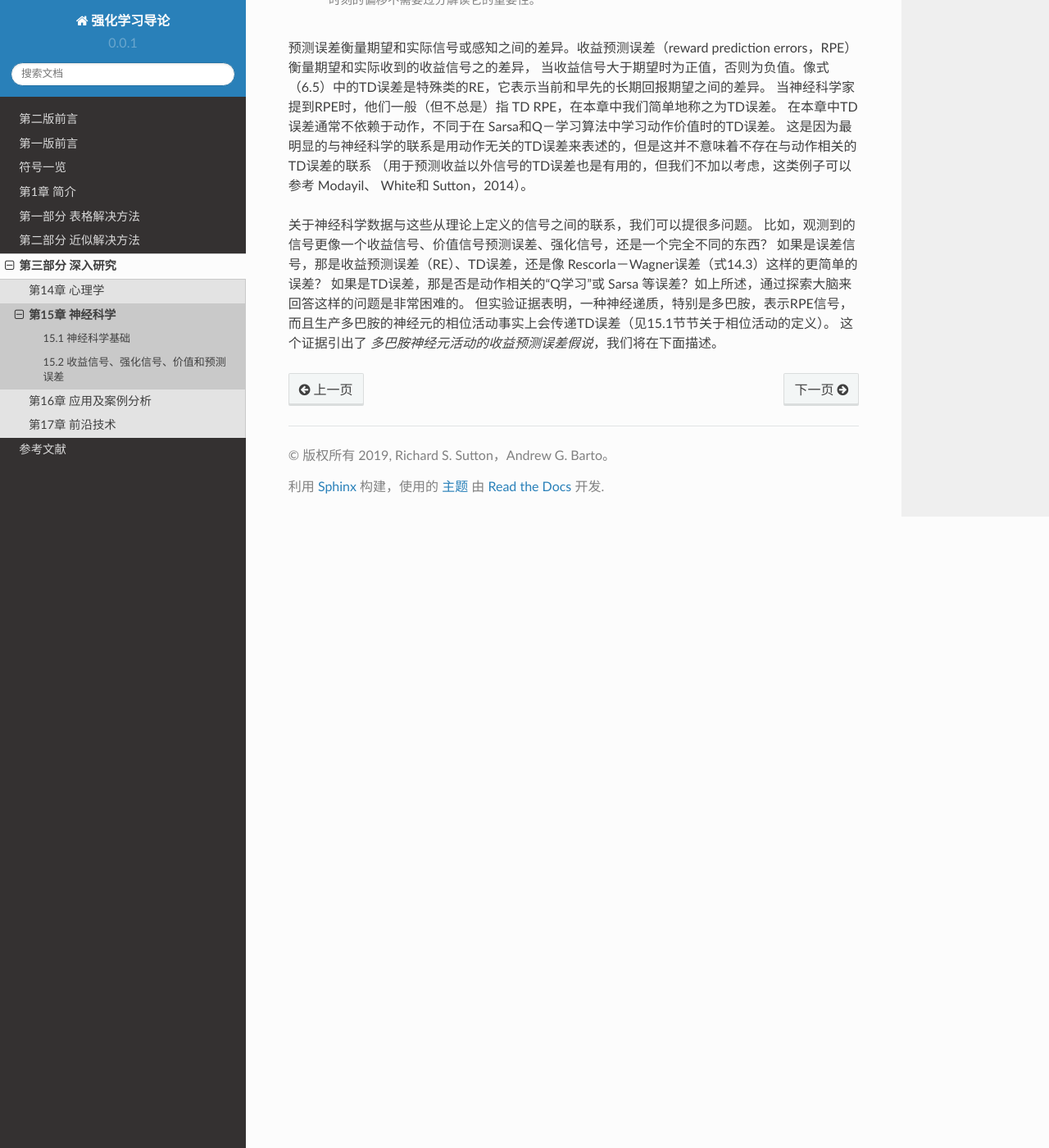
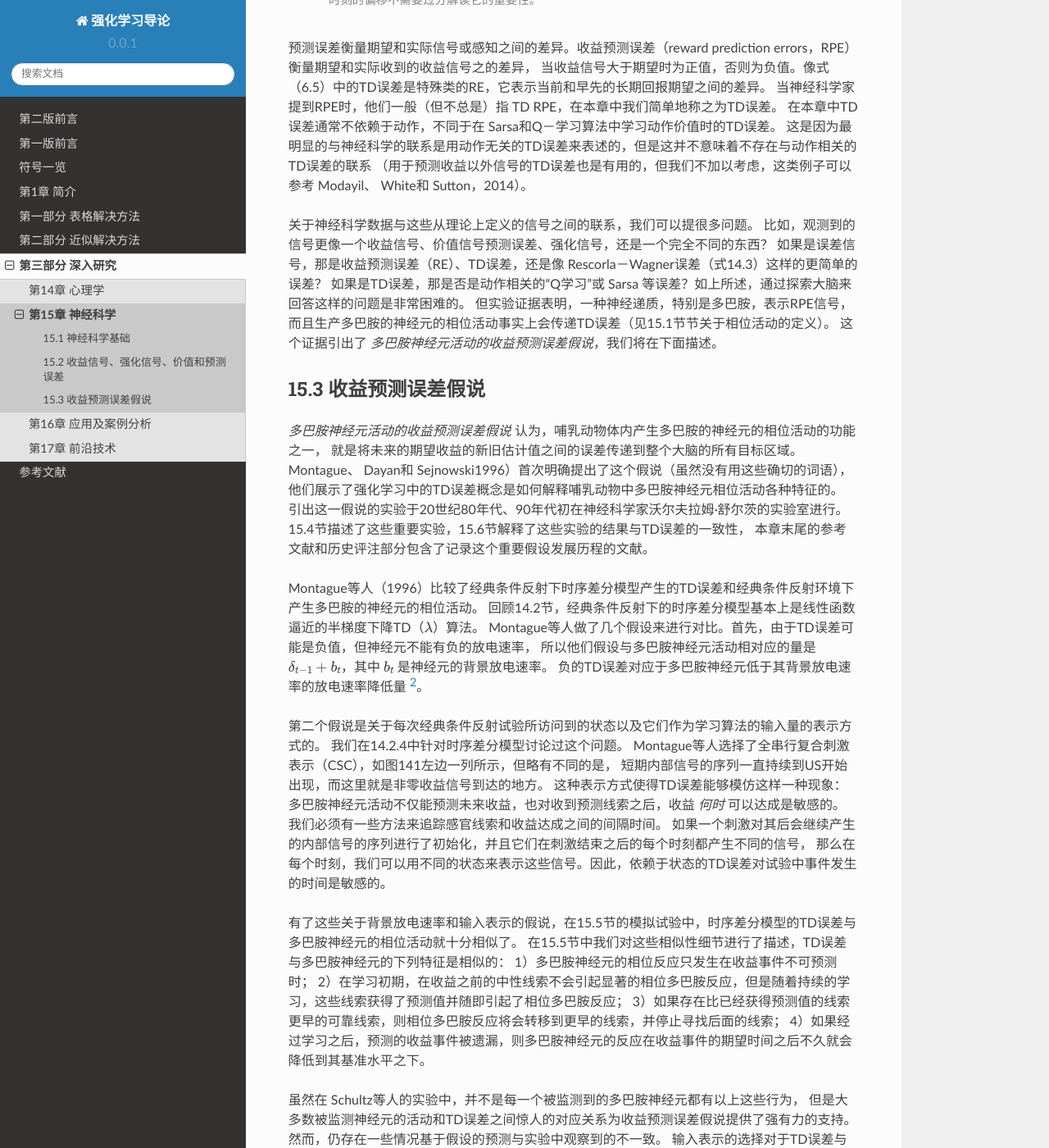
Before and after one commit to qiwihui/reinforcement-learning-an-introduction-chinese, a Sphinx documentation site: the page built from source/partIII/chapter15/neuroscience.rst, in a window 1280 px wide and 1400 px high, scrolled down 3016 px. Shown: the whole window at 82% size. Built offline with Sphinx 7.4.7 and the Read the Docs theme 2.0.0, drawn with Linux system fonts in a browser that asks for light colours; some of the changed text lies outside the part shown.

Commit message:
docs: 15.3 收益预测误差假说

```diff
--- a/source/partIII/chapter15/neuroscience.rst
+++ b/source/partIII/chapter15/neuroscience.rst
@@ -114,7 +114,7 @@
 它们是对智能体未来期望积累的总收益的预测。智能体做出好的决策，
 就意味着选择合适的动作以到达具有最大估计状态价值的状态，或者直接选择具有最大估计动作价值的动作。
 
-.. [2]
+.. [1]
     如我们在6.1节中介绍的，在我们的符号体系下 :math:`\delta_{t}` 被定义为 :math:`R_{t+1}+\gamma V(S_{t+1})-V(S_{t})`，
     所以，只有到了 :math:`t+1` 时刻才能得到 :math:`\delta_{t}`。
     则 :math:`t` 时刻的TD误差实际是 :math:`\delta_{t-1}=R_{t}+\gamma V\left(S_{t}\right)-V\left(S_{t-1}\right)`。
@@ -133,3 +133,52 @@
 如果是TD误差，那是否是动作相关的“Q学习”或 Sarsa 等误差？如上所述，通过探索大脑来回答这样的问题是非常困难的。
 但实验证据表明，一种神经递质，特别是多巴胺，表示RPE信号，而且生产多巴胺的神经元的相位活动事实上会传递TD误差（见15.1节节关于相位活动的定义）。
 这个证据引出了 *多巴胺神经元活动的收益预测误差假说*，我们将在下面描述。
+
+
+15.3 收益预测误差假说
+-----------------------
+
+*多巴胺神经元活动的收益预测误差假说* 认为，哺乳动物体内产生多巴胺的神经元的相位活动的功能之一，
+就是将未来的期望收益的新旧估计值之间的误差传递到整个大脑的所有目标区域。
+Montague、 Dayan和 Sejnowski1996）首次明确提出了这个假说（虽然没有用这些确切的词语），
+他们展示了强化学习中的TD误差概念是如何解释哺乳动物中多巴胺神经元相位活动各种特征的。
+引出这一假说的实验于20世纪80年代、90年代初在神经科学家沃尔夫拉姆·舒尔茨的实验室进行。
+15.4节描述了这些重要实验，15.6节解释了这些实验的结果与TD误差的一致性，
+本章末尾的参考文献和历史评注部分包含了记录这个重要假设发展历程的文献。
+
+Montague等人（1996）比较了经典条件反射下时序差分模型产生的TD误差和经典条件反射环境下产生多巴胺的神经元的相位活动。
+回顾14.2节，经典条件反射下的时序差分模型基本上是线性函数逼近的半梯度下降TD（:math:`\lambda`）算法。
+Montague等人做了几个假设来进行对比。首先，由于TD误差可能是负值，但神经元不能有负的放电速率，
+所以他们假设与多巴胺神经元活动相对应的量是 :math:`\delta_{t-1}+b_{t}`，其中 :math:`b_t` 是神经元的背景放电速率。
+负的TD误差对应于多巴胺神经元低于其背景放电速率的放电速率降低量 [2]_。
+
+第二个假说是关于每次经典条件反射试验所访问到的状态以及它们作为学习算法的输入量的表示方式的。
+我们在14.2.4中针对时序差分模型讨论过这个问题。
+Montague等人选择了全串行复合刺激表示（CSC），如图141左边一列所示，但略有不同的是，
+短期内部信号的序列一直持续到US开始出现，而这里就是非零收益信号到达的地方。
+这种表示方式使得TD误差能够模仿这样一种现象：多巴胺神经元活动不仅能预测未来收益，也对收到预测线索之后，收益 *何时* 可以达成是敏感的。
+我们必须有一些方法来追踪感官线索和收益达成之间的间隔时间。
+如果一个刺激对其后会继续产生的内部信号的序列进行了初始化，并且它们在刺激结束之后的每个时刻都产生不同的信号，
+那么在每个时刻，我们可以用不同的状态来表示这些信号。因此，依赖于状态的TD误差对试验中事件发生的时间是敏感的。
+
+有了这些关于背景放电速率和输入表示的假说，在15.5节的模拟试验中，时序差分模型的TD误差与多巴胺神经元的相位活动就十分相似了。
+在15.5节中我们对这些相似性细节进行了描述，TD误差与多巴胺神经元的下列特征是相似的：
+1）多巴胺神经元的相位反应只发生在收益事件不可预测时；
+2）在学习初期，在收益之前的中性线索不会引起显著的相位多巴胺反应，但是随着持续的学习，这些线索获得了预测值并随即引起了相位多巴胺反应；
+3）如果存在比已经获得预测值的线索更早的可靠线索，则相位多巴胺反应将会转移到更早的线索，并停止寻找后面的线索；
+4）如果经过学习之后，预测的收益事件被遗漏，则多巴胺神经元的反应在收益事件的期望时间之后不久就会降低到其基准水平之下。
+
+虽然在 Schultz等人的实验中，并不是每一个被监测到的多巴胺神经元都有以上这些行为，
+但是大多数被监测神经元的活动和TD误差之间惊人的对应关系为收益预测误差假说提供了强有力的支持。
+然而，仍存在一些情况基于假设的预测与实验中观察到的不一致。
+输入表示的选择对于TD误差与多巴胺神经元活动某些细节之间的匹配程度来说至关重要，特别是多巴胺神经元的反应时间的细节。
+为了使二者更加吻合，有一些关于输入表示和时序差分学习其他特征的不同思想被提了出来，
+我们会在下面讨论一些，但主流的表示方法还是 Montague等人的CSC表示方法。
+总体而言，收益预测误差假说已经在研究收益学习的神经科学家中被广泛接受，并且已经被证明能适应来自神经科学实验的更多结果。
+
+为描述支持收益预测误差假说的神经科学实验，我们会提供一些背景使得假设的重要性更容易被理解。
+我们接下来介绍一些关于多巴胺的知识，和它影响的大脑结构，以及它们是如何参与收益学习过程的。
+
+.. [2]
+    多巴胺神经元活动相关的TD误差中的 :math:`\delta_t` 与
+    我们的 :math:`\delta_{t-1}=R_{t}+\gamma V(S_{t})-V(S_{t-1})` 是类似的。
```
